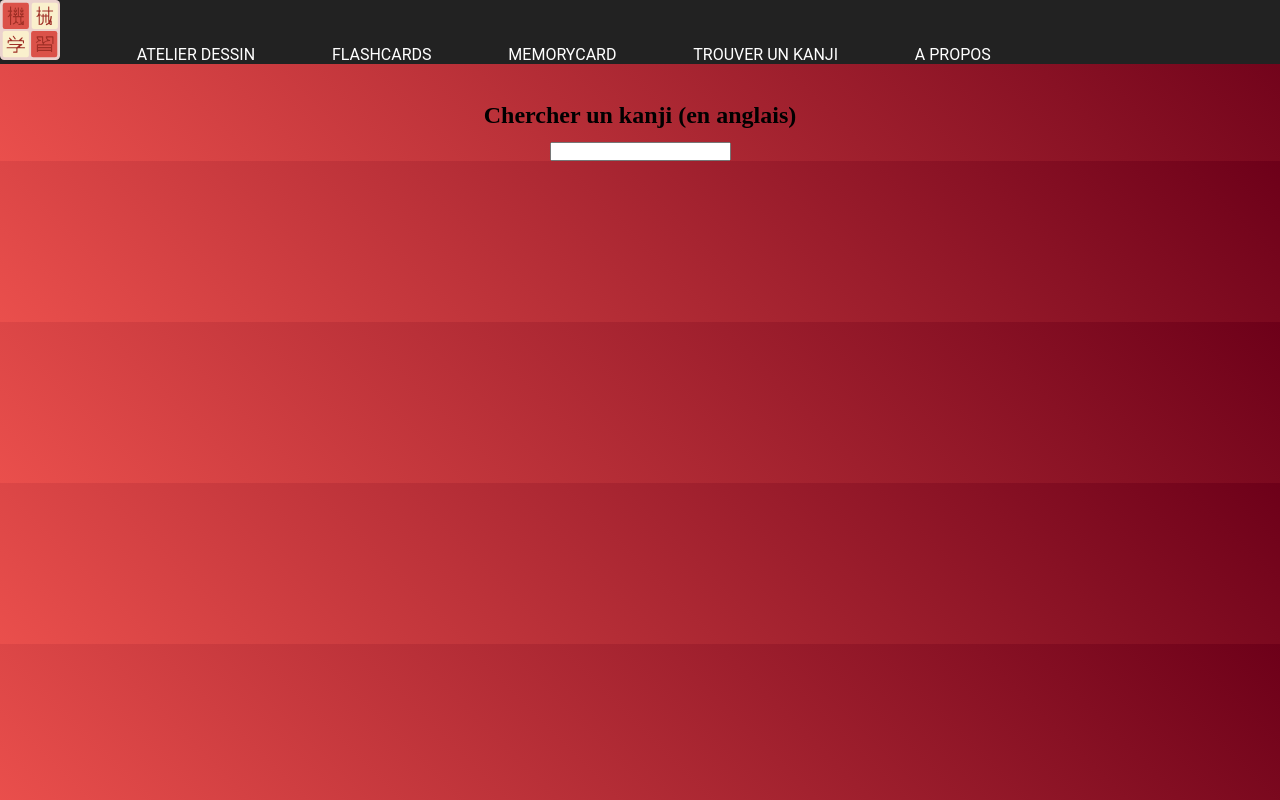
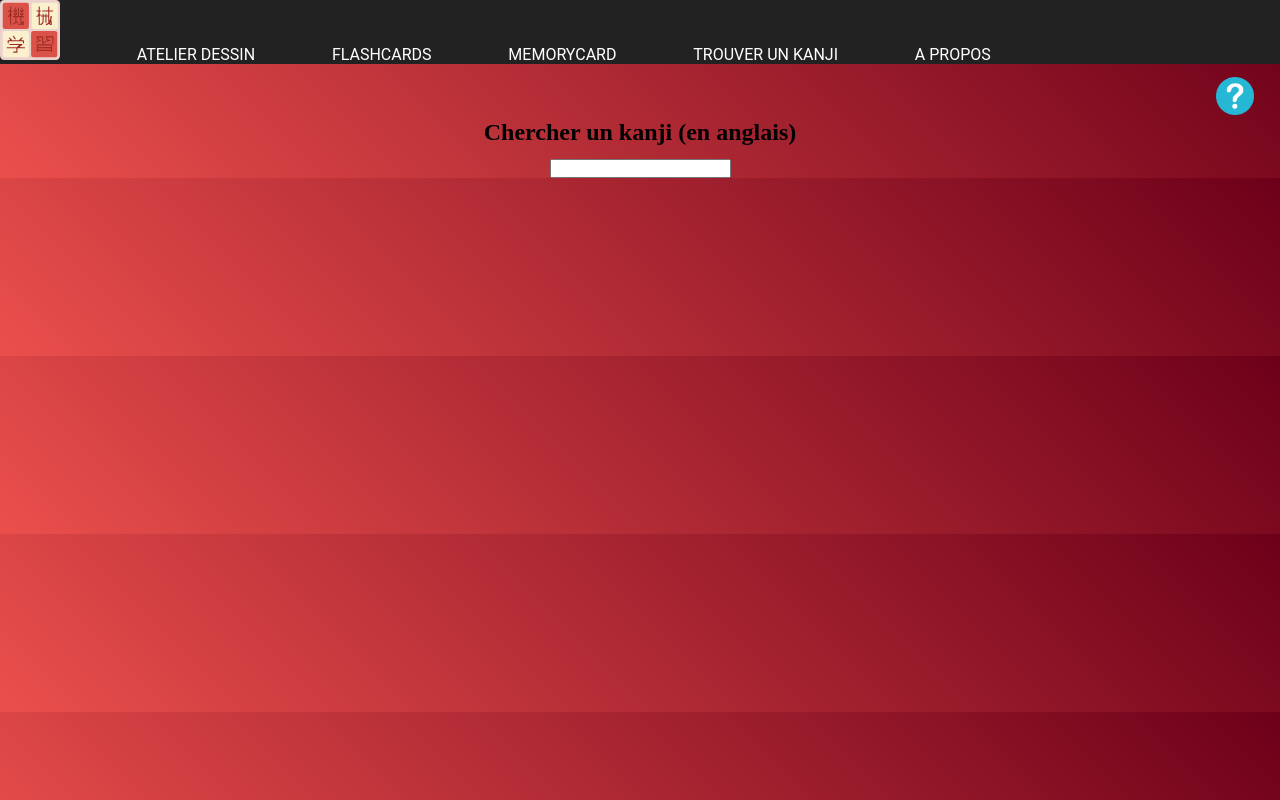
Before and after one commit to ColinBouligand/JapanWebsite, a Vue app: page /search in a window 1280 px wide. Built offline with nearby package versions, Linux system fonts and the light colour scheme.

Commit message:
ajout choix niveau memorycard

```diff
--- a/src/router/index.js
+++ b/src/router/index.js
@@ -14,6 +14,14 @@ import NotFoundComponent from '../views/NotFoundComponent'
 const routes = [
     {
         path: '/',
+        name: 'Home',
+        component: Home,
+        meta : {
+            title: 'Accueil'
+        }
+    },
+    {
+        path: '',
         name: 'Home',
         component: Home,
         meta : {
@@ -83,7 +91,7 @@ const routes = [
         component: NotFoundComponent
     }*/
     {
-        path: '/:pathMatch(.*)', //regex qui remplace * de vue2
+        path: '/:pathMatch(.*)*', //regex qui remplace * de vue2
         name: 'bad-not-found',
         component: NotFoundComponent,
         meta : {
--- a/src/views/FlashCards.vue
+++ b/src/views/FlashCards.vue
@@ -83,6 +83,9 @@ export default {
                 }
                 console.log(this.kanjis1, this.kanjis2)
             });*/
+            }
+            else if ((this.lastClicked[0] == kanji) && (this.lastClicked[1] == colonne)){
+                    return;
             }
             else {
                 this.text = "perdu"
--- a/src/views/MemoryCard.vue
+++ b/src/views/MemoryCard.vue
@@ -1,6 +1,8 @@
 <template>
 <img @click="openModal" class="logo_help" src="../assets/logo_help.png" alt="logo aide" />
 <Modal @close-modal="modalClosed" v-if="showModal" :text="textModal"/>
+
+<Select v-model="selectedFamily" :content="families" @select-change="selectChange"/>
     <a :href="getURlKanji()" >Détails</a>
     <Button @click="changeKanji();" text="Prochain Kanji" color="#F5F5F5"/>
     <div class="card">
@@ -18,6 +20,7 @@ import Card from '../components/Card'
 import Button from '../components/button'
 import Toast from '../components/Toast'
 import Modal from '../components/Modal'
+import Select from '../components/Select'
 
 export default {
     name: 'MemoryCard',
@@ -26,6 +29,7 @@ export default {
         Button,
         Toast,
         Modal,
+        Select,
     },
      data() {
         return {
@@ -34,12 +38,13 @@ export default {
             showToast: false,
             textModal: "Cette page est là pour vous aider à retenir les kanji. Elle vous permet de vous tester vous même sur votre connaissance de ces symboles. Vous pouvez ensuite vérifier votre réponse en passant le curseur sur la carte, ayant ainsi accès aux traductions anglaises (au verso) et française (venant d'en bas). Vous pouvez ensuite, soit passez à un autre kanji, soit accéder à la page du kanji via le lien 'détail'.",
             showModal: false,
+            selectedFamily:"1",
         }
     },
     methods: {
     //renvoie n kanjis aléatoires de l'api (de grade 1)
     async fetchNKanjis(n){
-        const res = await fetch('https://kanjiapi.dev/v1/kanji/grade-1')
+        const res = await fetch('https://kanjiapi.dev/v1/kanji/grade-'+this.selectedFamily)
         const data = await res.json()
 
 
@@ -98,9 +103,15 @@ export default {
     modalClosed(){
         this.showModal=false
     },
+    selectChange(family){
+        this.selectedFamily = family
+        this.changeKanji(); //réactualise les cartes
+
+    },
 
     },
     async created() {
+      this.families = ["1","2","3","4","5","6","8"]//,"tous"] //familles de kanji proposées dans le select
       this.changeKanji()
     }
 }
@@ -126,7 +137,7 @@ Button {
 
 a {
     color: white;
-    margin-left: 45%;
+    margin-left: 1%;
     margin-top: 1%;
 
 }
@@ -165,5 +176,12 @@ a {
         margin-top:1%;
         position:relative
 
+  }
+   Select {
+      position: relative;
+      margin-left: 43%;
+      width:3%;
+      min-width:40px;
+
     }
 </style>
--- a/src/views/Search.vue
+++ b/src/views/Search.vue
@@ -1,4 +1,6 @@
 <template>
+<img @click="openModal" class="logo_help" src="../assets/logo_help.png" alt="logo aide" />
+<Modal @close-modal="modalClosed" v-if="showModal" :text="textModal"/>
     <div class="search-container">
             <h2>Chercher un kanji (en anglais)</h2>
             <input v-model="search" class="search-bar" type="text" @change="searchForKanji">
@@ -6,12 +8,18 @@
 </template>
 
 <script>
+import Modal from '../components/Modal'
 
 export default{
     name: 'search',
+    components: {
+        Modal
+    },
     data() {
         return {
             search: "",
+            textModal: "Cette page vous permet d'accéder aux informations d'un kanji juste en rentrant son nom en anglais et en appuyant sur 'Entrée'.",
+            showModal: false,
 
         }
     },
@@ -39,7 +47,13 @@ export default{
                     this.result=res.body[0]
                 });
 
-            }
+            },
+            openModal(){
+                this.showModal= ! this.showModal
+            },
+            modalClosed(){
+                this.showModal=false
+            },
     }
 }
 
@@ -50,7 +64,6 @@ export default{
 .search-container {
     width:50%;
     margin-left:25%;
-    margin-top: 3%;
     display:flex;
     flex-direction: column;
     align-items: center;
@@ -58,5 +71,12 @@ export default{
 .search-bar {
     margin-top:2%;
 }
+.logo_help {
+        width:3%;
+        min-width:35px;
+        left:95%;
+        margin-top:1%;
+        position:relative
 
+    }
 </style>
```
Also changed, not shown: 1 other file (tests, documents, lock files or other folders).
